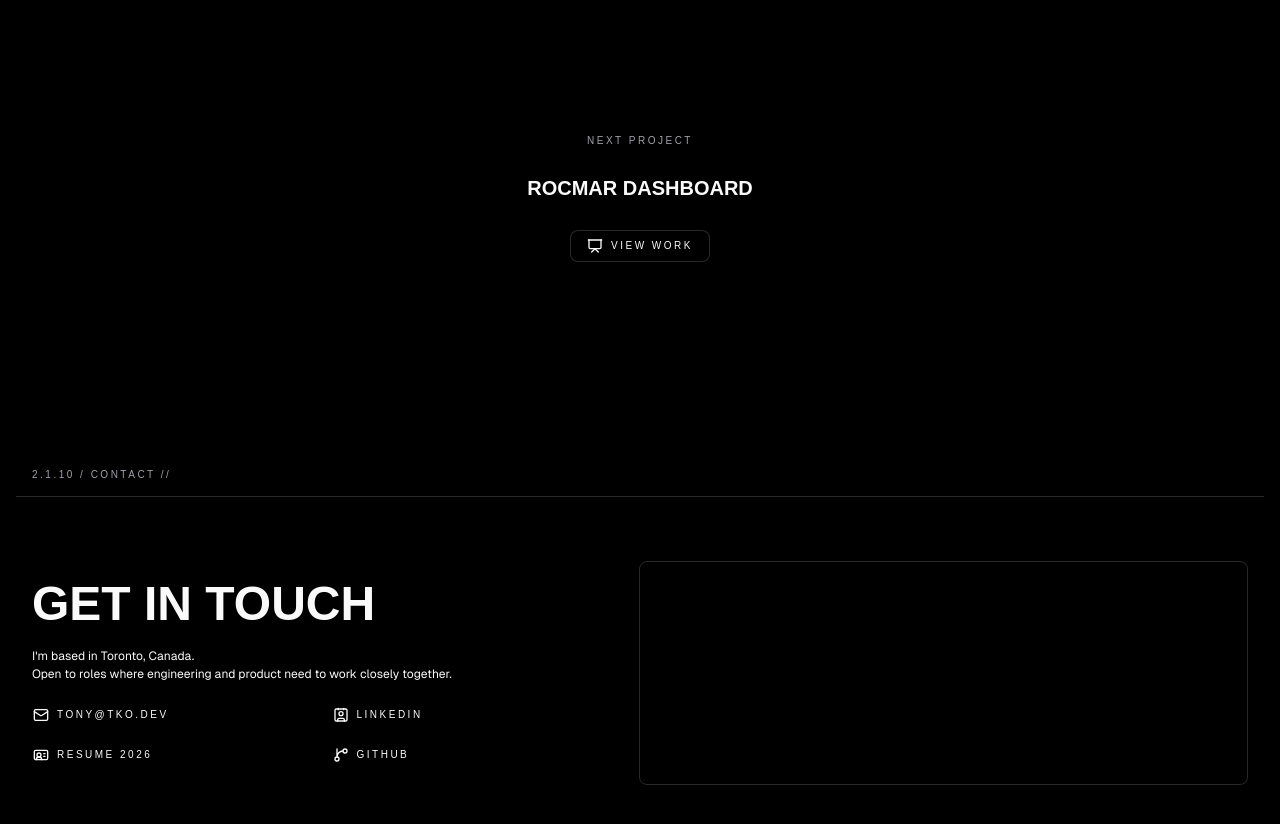
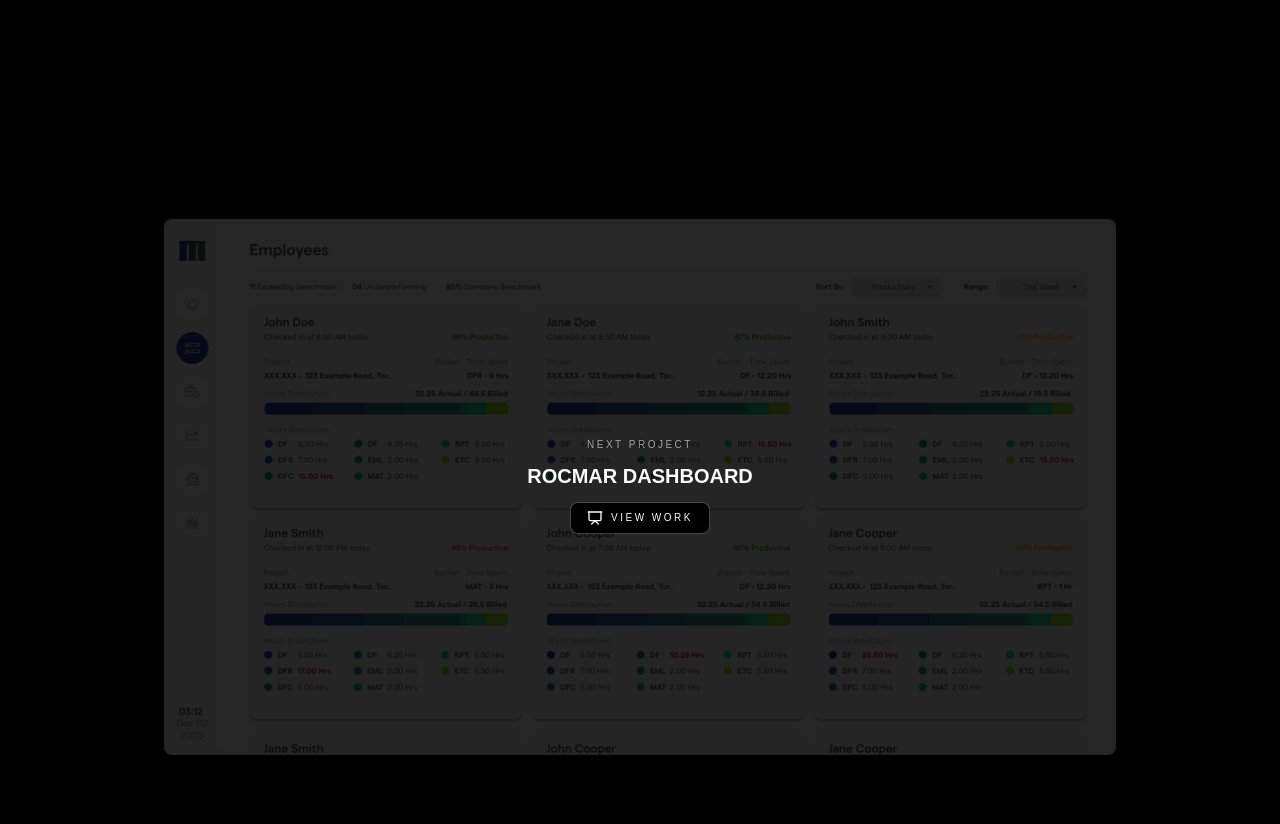
Before and after one commit to tkodev/tkodev-web-v5, a Next.js app: page /works/aeroplan-estore in a window 1280 px wide. Shown: the part 7960-8784 px from the top of the page. Built offline with nearby package versions, Linux system fonts and the light colour scheme; a web font is replaced by a local one; what tailwind-gradient-mask-image would draw is missing.

Commit message:
feat(works): layer the next-project block over its project tile
The next-project section was a bare label and title on empty ground; it now
renders the next project's asset as a tile with the block centered over it, so
the handoff previews where it leads.

```diff
--- a/src/app/works/[workId]/page.tsx
+++ b/src/app/works/[workId]/page.tsx
@@ -131,6 +131,7 @@
       })}
       <Section id="next" height="auto" width="lg">
         <SectionProjectNext
+          asset={getProjectAsset(nextProject) ?? placeholderAsset}
           nextProps={{
             label: 'Next Project',
             title: nextProject.basic.title,
--- a/src/components/molecules/block-next.tsx
+++ b/src/components/molecules/block-next.tsx
@@ -6,7 +6,10 @@
 import { cn, cva, type VariantProps } from '@/utils/theme'
 
 const styles = {
-  root: cva(['w-full', 'flex flex-col items-center justify-center gap-8 px-4 text-center']),
+  root: cva([
+    'w-auto max-w-full',
+    'flex flex-col items-center justify-center gap-4 px-4 text-center'
+  ]),
   label: cva('text-e4 font-expressive text-muted-foreground uppercase'),
   title: cva('text-h5 font-heading uppercase')
 }
--- a/src/components/organisms/section-project-next.tsx
+++ b/src/components/organisms/section-project-next.tsx
@@ -1,26 +1,32 @@
 import { forwardRef, type HTMLAttributes } from 'react'
 import { BlockNext, type BlockNextProps } from '@/components/molecules/block-next'
+import { BlockTile } from '@/components/molecules/block-tile'
+import { type AssetEntry } from '@/types/layout'
 import { cn, cva, type VariantProps } from '@/utils/theme'
 
 const styles = {
-  root: cva(['size-full', 'flex items-center justify-center'])
+  root: cva(['relative size-full', 'flex items-center justify-center']),
+  tile: cva('aspect-video w-full'),
+  next: cva(['absolute', 'flex items-center justify-center'])
 }
 
 type SectionProjectNextRef = HTMLDivElement
 type SectionProjectNextProps = HTMLAttributes<SectionProjectNextRef> &
   VariantProps<typeof styles.root> & {
     nextProps: BlockNextProps
+    asset: AssetEntry
   }
 
 const SectionProjectNext = forwardRef<SectionProjectNextRef, SectionProjectNextProps>(
   (props, ref) => {
     // props
-    const { nextProps, className, ...rest } = props
+    const { nextProps, asset, className, ...rest } = props
 
     // jsx
     return (
       <div ref={ref} className={cn(styles.root({ className }))} {...rest}>
-        <BlockNext {...nextProps} />
+        <BlockTile className={cn(styles.tile())} asset={asset} />
+        <BlockNext className={cn(styles.next())} {...nextProps} />
       </div>
     )
   }
```
